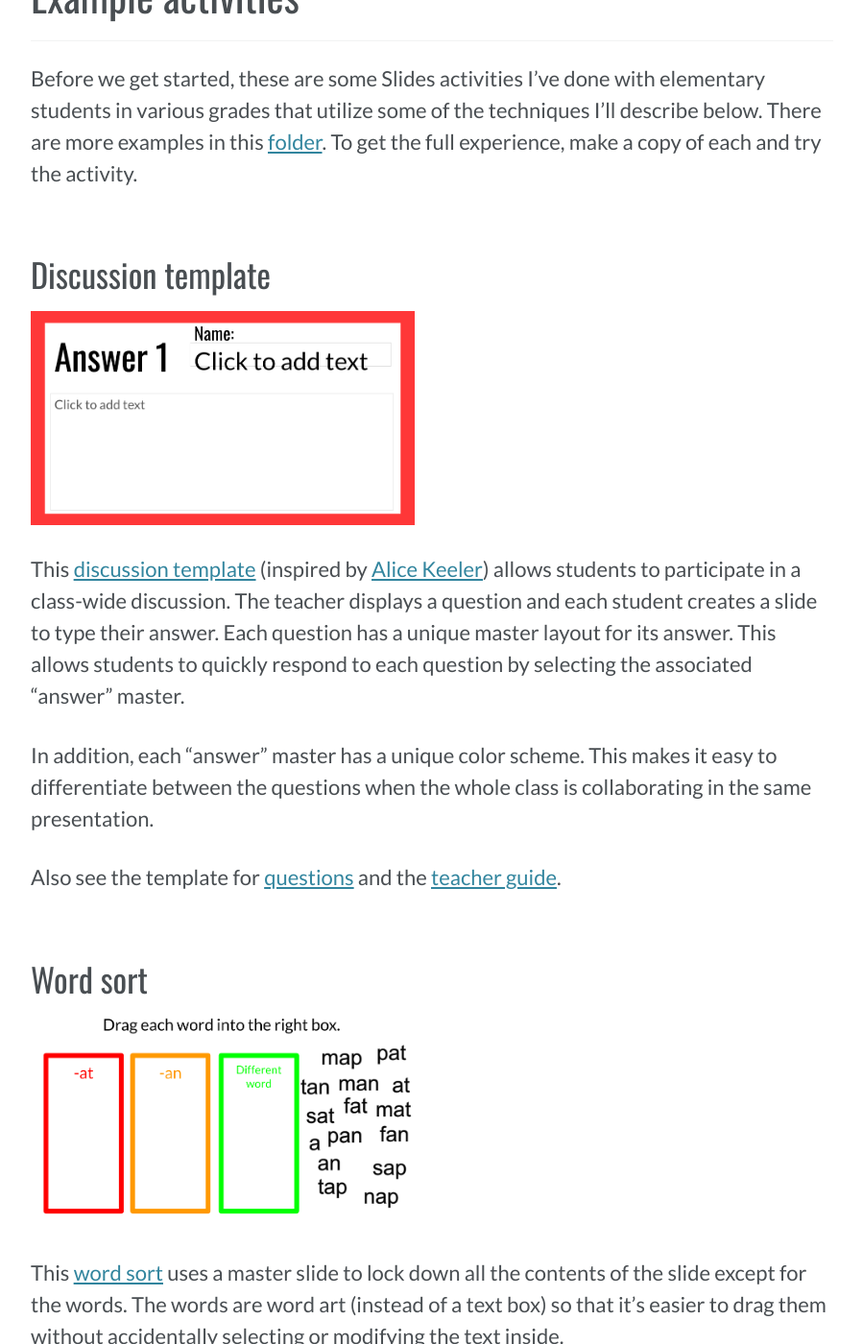
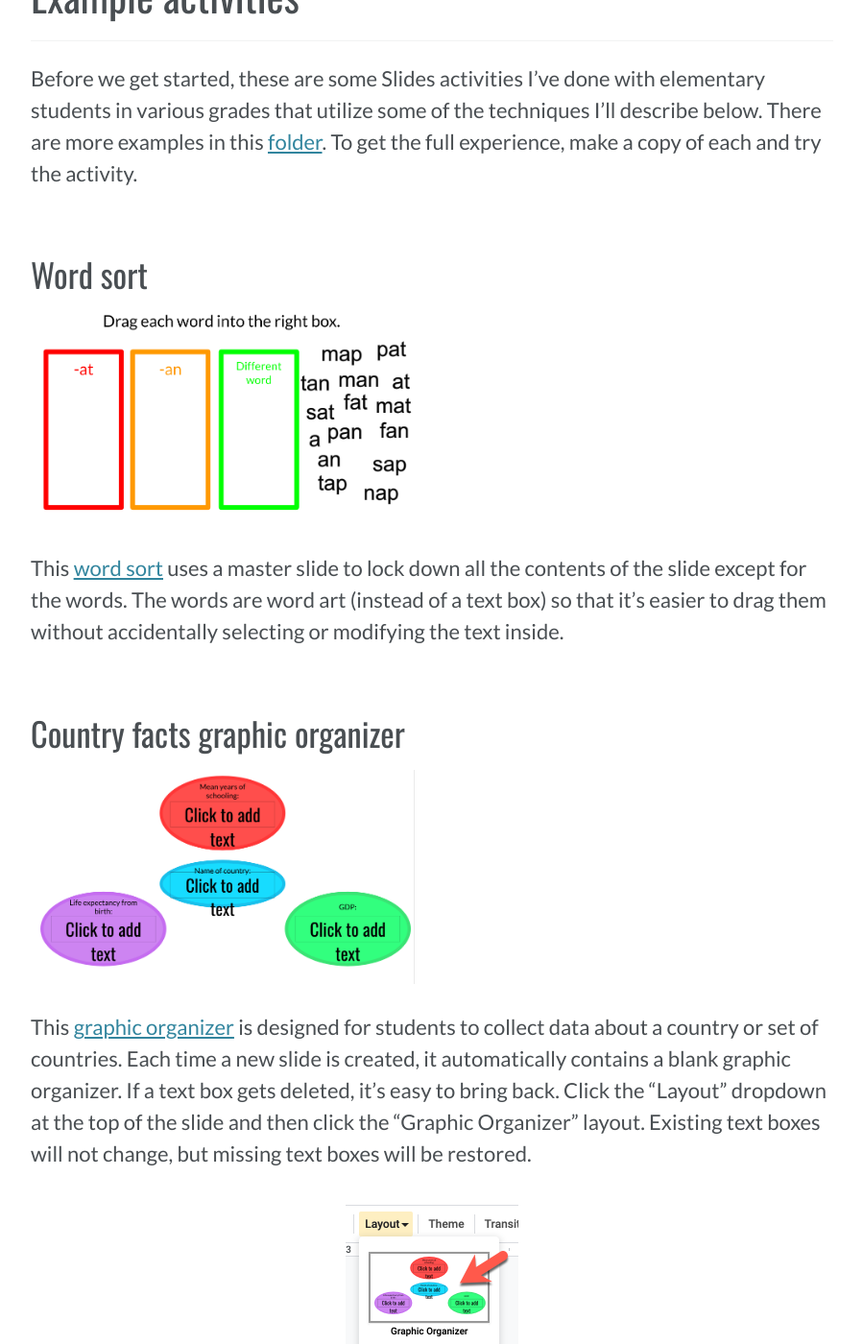
Before and after one commit to zakkolar/io.zak, a Jekyll site: the page built from _posts/2019-08-18-sliding-new-activities-into-google-slides.md, in a window 1280 px wide and 1400 px high, scrolled down 880 px. Shown: the whole window at 96% size, without its empty margins (190-1089 px from the left). Built offline with Jekyll 4.4.1, drawn with Linux system fonts in a browser that asks for light colours; cached includes are drawn as plain includes; nearby versions of some CDN libraries; comment, search, counter and statistics services are not loaded; a style sheet for code colours, icons or effects is not loaded.

Commit message:
removed discussion

```diff
--- a/_posts/2019-08-18-sliding-new-activities-into-google-slides.md
+++ b/_posts/2019-08-18-sliding-new-activities-into-google-slides.md
@@ -24,17 +24,6 @@ Google Slides can be used for so much more than presentations. It's perfect for
 
 Before we get started, these are some Slides activities I've done with elementary students in various grades that utilize some of the techniques I'll describe below. There are more examples in this [folder](https://drive.google.com/drive/folders/1UliOH1P0CyuoGB14MKce1faeNvh6dYb9). To get the full experience, make a copy of each and try the activity.
 
-
-### Discussion template
-
-![Screenshot of a slide with a red border titled Answer 1. Has a placeholder for the student's name and response to the question.](/assets/images/posts/2019-08-18-sliding-new-activities-into-google-slides/discussion.png){: style="width:400px; margin:0;"}
-
-
-This [discussion template](https://docs.google.com/presentation/d/1rG9oTUwHRePRjcytjsAjXSLebPA8XgzC97ccZBHLq9s/copy) (inspired by [Alice Keeler](https://alicekeeler.com/2015/11/02/google-slides-discussion-template/)) allows students to participate in a class-wide discussion. The teacher displays a question and each student creates a slide to type their answer. Each question has a unique master layout for its answer. This allows students to quickly respond to each question by selecting the associated "answer" master.
-
-In addition, each "answer" master has a unique color scheme. This makes it easy to differentiate between the questions when the whole class is collaborating in the same presentation.
-
-Also see the template for [questions](https://docs.google.com/presentation/d/1UGRADoE7QKUQLyIgUFLvNc8NQxaJZhjyLhSKn2HV7NA/copy) and the [teacher guide](https://docs.google.com/presentation/d/1rmpm1PD2vfN_xOVJIz1uwZQFcGbpQCInKNC8dRiye0c/copy).
 
 ### Word sort
 
```
Also changed, not shown: assets/images/posts/2019-08-18-sliding-new-activities-into-google-slides/discussion.png (deleted).
